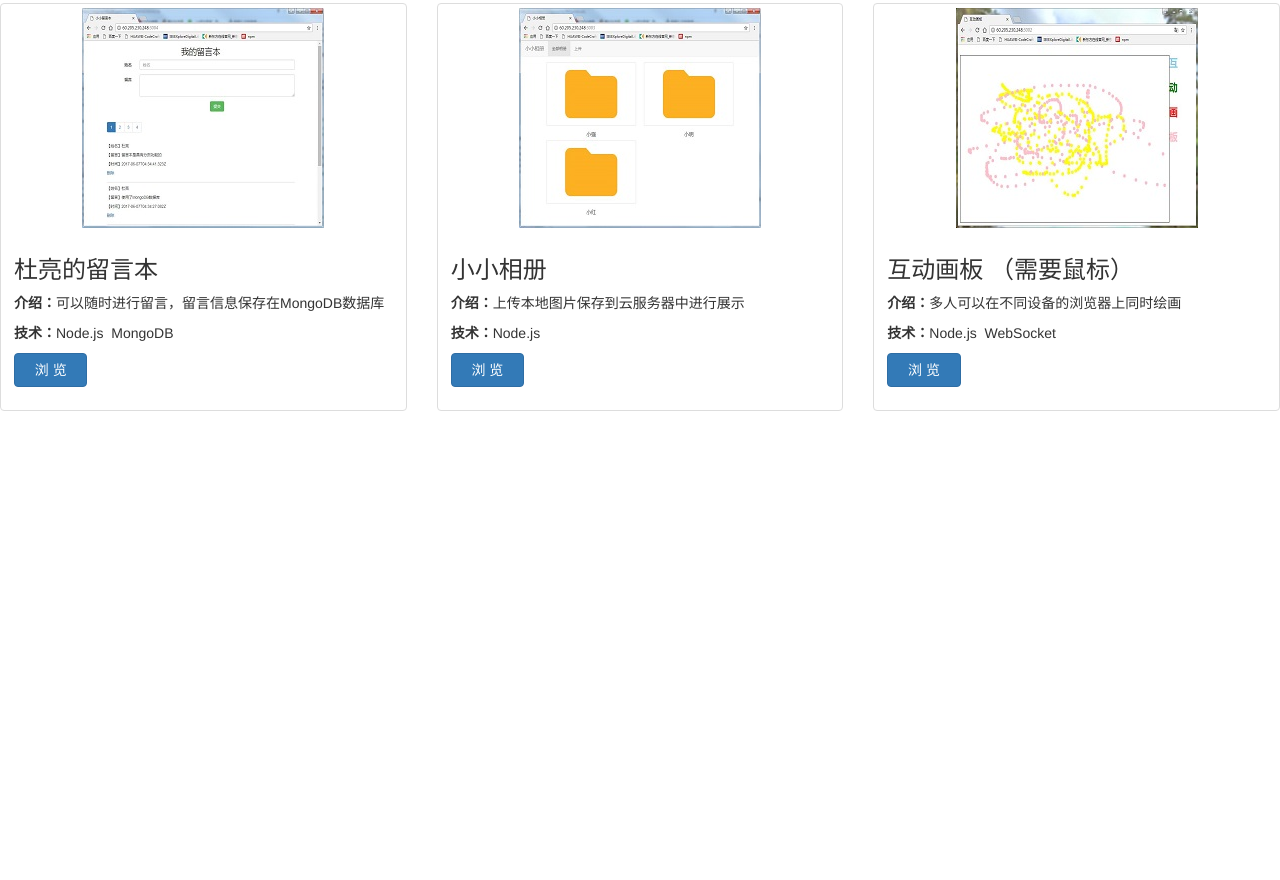
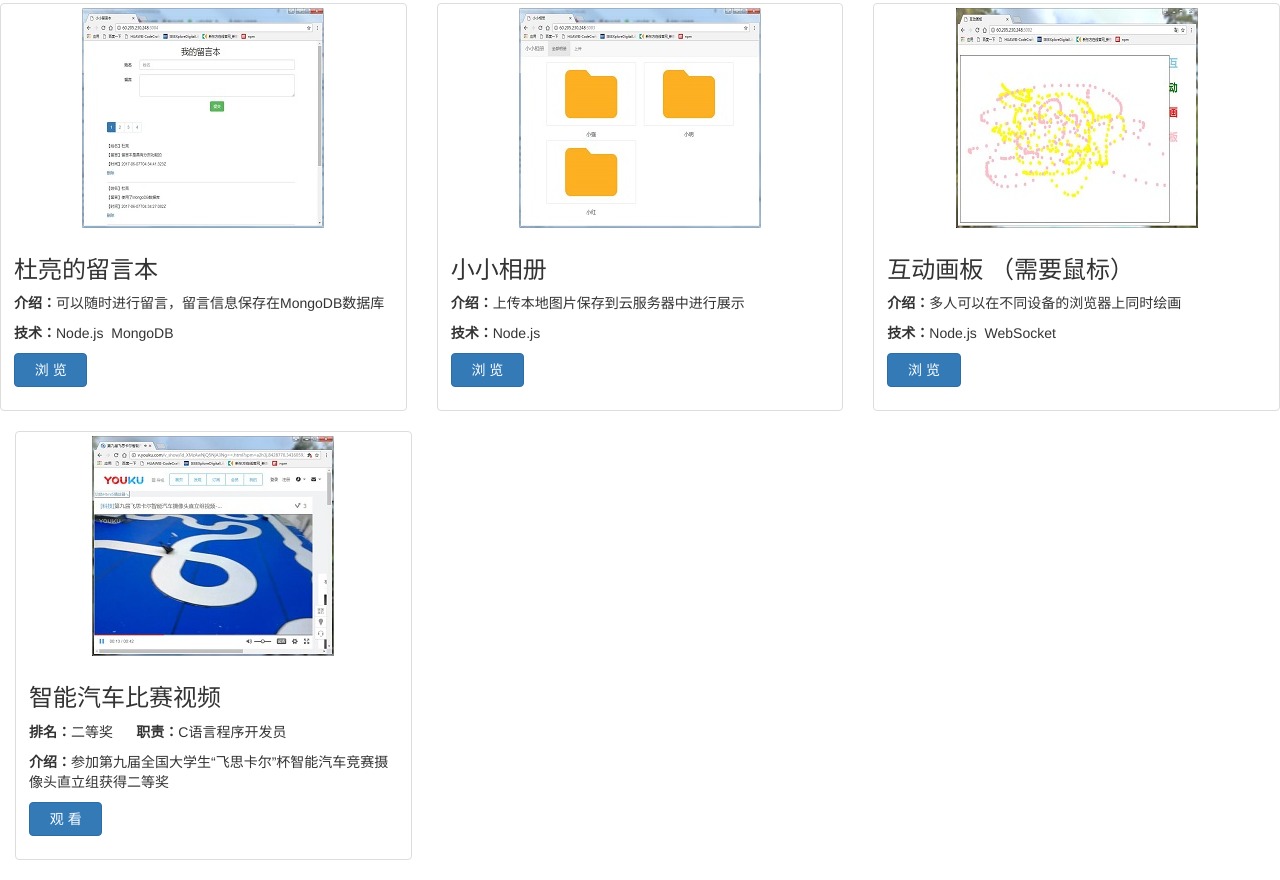
Before and after one commit to duliang823/duliang823.github.io, a plain HTML site: page index.html in a window 1280 px wide. Shown: the part 1202-2082 px from the top of the page. Before the commit the page ends 1633 px from the top, so only its background shows below. Drawn offline with Linux system fonts and the light colour scheme.

Commit message:
添加智能汽车比赛视频

```diff
--- a/index.html
+++ b/index.html
@@ -300,6 +300,18 @@ body {
       </div>
     </div>
   </div>
+    <div class="col-xs-6 col-md-4">
+      <div class="thumbnail">
+        <img src="./img/indexImg/zhinengqiche.jpg">
+        <div class="caption">
+          <h3>智能汽车比赛视频</h3>
+          <p><b>排名：</b>二等奖&nbsp;&nbsp;&nbsp;&nbsp;&nbsp;&nbsp;<b>职责：</b>C语言程序开发员</p>
+          <p><b>介绍：</b>参加第九届全国大学生“飞思卡尔”杯智能汽车竞赛摄像头直立组获得二等奖</p>
+          <p><a href="http://v.youku.com/v_show/id_XMzAwNjQ5NjA3Ng==.html?spm=a2h3j.8428770.3416059.1" class="btn btn-primary" role="button">&nbsp;&nbsp;观&nbsp;看&nbsp;&nbsp;</a></p>
+        </div>
+      </div>
+    </div>
+  </div>
 
        <!--<br>-->
        <!--<a class="btn btn-primary" href="./resumeDuLiang.html"><h3>&nbsp;&nbsp;&nbsp;&nbsp;&nbsp;&nbsp;&nbsp;&nbsp;&nbsp; 杜亮的简历 &nbsp;&nbsp;&nbsp;&nbsp;&nbsp;&nbsp;&nbsp;&nbsp;&nbsp;</h3></a>-->
```
Also changed, not shown: img/indexImg/zhinengqiche.jpg (added).
